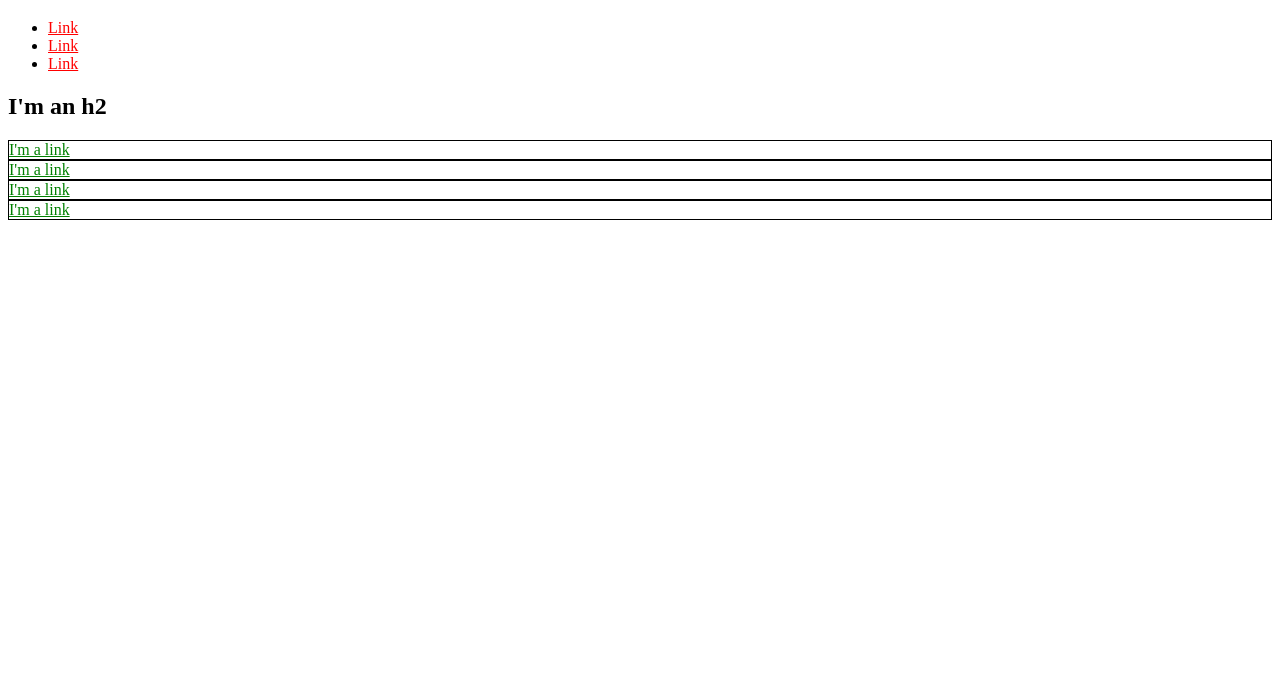
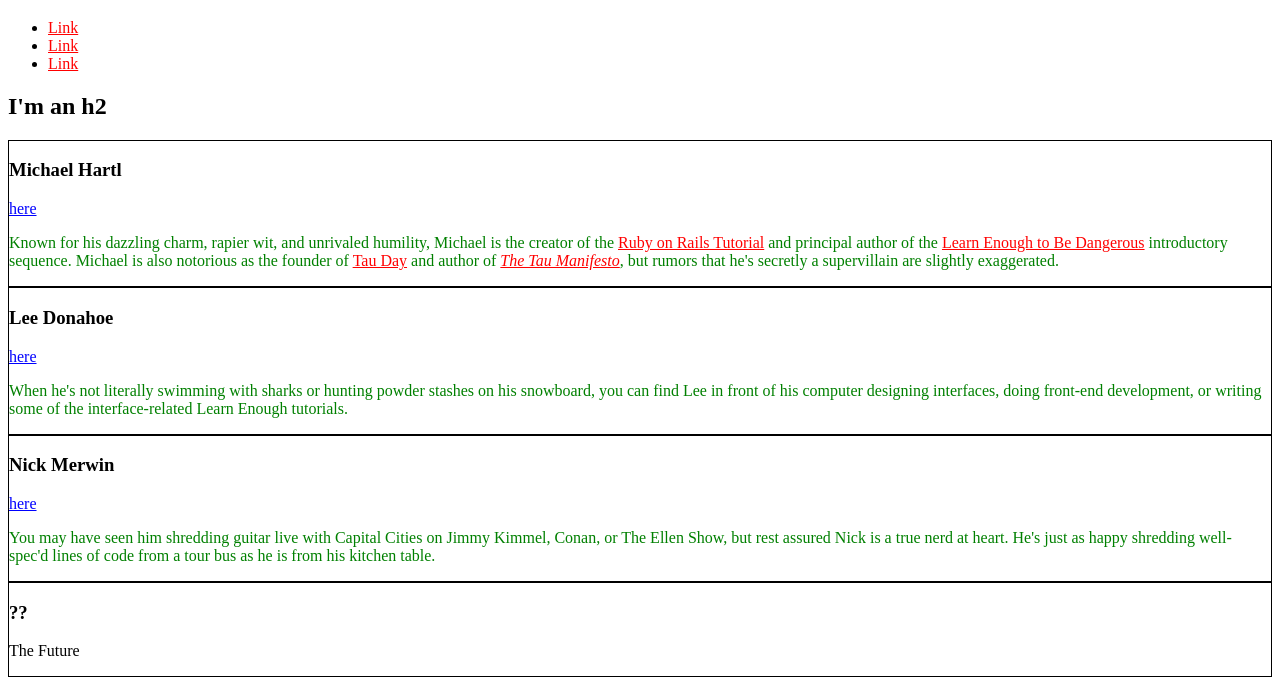
Before and after one commit to ernestkoko/sample_sitecss, a plain HTML site: page index.html in a window 1280 px wide. Shown: the part 61-756 px from the top of the page. Drawn offline with Linux system fonts and the light colour scheme.

Commit message:
commit the recent changes

```diff
--- a/index.html
+++ b/index.html
@@ -3,32 +3,83 @@
   <head>
     <title>Test Page: Don't Panic</title>
     <meta charset="utf-8">
+    <style>
+      a {
+        color: red;
+      }
+      .bio-box {
+        border: 1px solid black;
+      }
+      .bio-copy{
+        color: green;
+      }
+      .social-link{
+         color: blue;
+      }
+    </style>
   </head>
   <body>
     <h1>I'm an h1</h1>
     <ul>
       <li>
-        <a href="http://example.com/" style="color: red;">Link</a>
+        <a href="http://example.com/">Link</a>
       </li>
       <li>
-        <a href="http://example.com/" style="color: red;">Link</a>
+        <a href="http://example.com/">Link</a>
       </li>
       <li>
-        <a href="http://example.com/" style="color: red;">Link</a>
+        <a href="http://example.com/">Link</a>
       </li>
     </ul>
     <h2>I'm an h2</h2>
-    <div style="border: 1px solid black;">
-      <a href="http://example.com/" style="color: green;">I'm a link</a>
+    <div class="bio-box">
+      <h3>Michael Hartl</h3>
+      <a href="http://twitter.com/mhartl" class="social-link">here</a>
+    <div class="bio-copy">
+      <p>
+        Known for his dazzling charm, rapier wit, and unrivaled humility,
+        Michael is the creator of the
+        <a href="https://www.railstutorial.org/">Ruby on Rails
+        Tutorial</a> and principal author of the
+        <a href="https://learnenough.com/">
+        Learn Enough to Be Dangerous</a> introductory sequence. Michael
+        is also notorious as the founder of
+        <a href="http://tauday.com/">Tau Day</a> and author of
+        <a href="http://tauday.com/tau-manifesto"><em>The Tau
+        Manifesto</em></a>, but rumors that he's secretly a supervillain
+        are slightly exaggerated.
+      </p>
     </div>
-    <div style="border: 1px solid black;">
-      <a href="http://example.com/" style="color: green;">I'm a link</a>
     </div>
-    <div style="border: 1px solid black;">
-      <a href="http://example.com/" style="color: green;">I'm a link</a>
+    <div class="bio-box">
+      <h3>Lee Donahoe</h3>
+      <a href="https://twitter.com/leedonahoe" class="social-link">here</a>
+    <div class="bio-copy">
+      <p>
+        When he's not literally swimming with sharks or hunting powder stashes on
+        his snowboard, you can find Lee in front of his computer designing
+        interfaces, doing front-end development, or writing some of the
+        interface-related Learn Enough tutorials.
+      </p>
     </div>
-    <div style="border: 1px solid black;">
-      <a href="http://example.com/" style="color: green;">I'm a link</a>
+    </div>
+    <div class="bio-box">
+      <h3>Nick Merwin</h3>
+      <a href="https://twitter.com/nickmerwin" class="social-link">here</a>
+    <div class="bio-copy">
+      <p>
+        You may have seen him shredding guitar live with Capital Cities on Jimmy
+        Kimmel, Conan, or The Ellen Show, but rest assured Nick is a true nerd at
+        heart. He's just as happy shredding well-spec'd lines of code from a tour
+        bus as he is from his kitchen table.
+      </p>
+    </div>
+    </div>
+    <div class="bio-box">
+      <h3>??</h3>
+      <p>
+        The Future
+      </p>
     </div>
   </body>
 </html>
```
